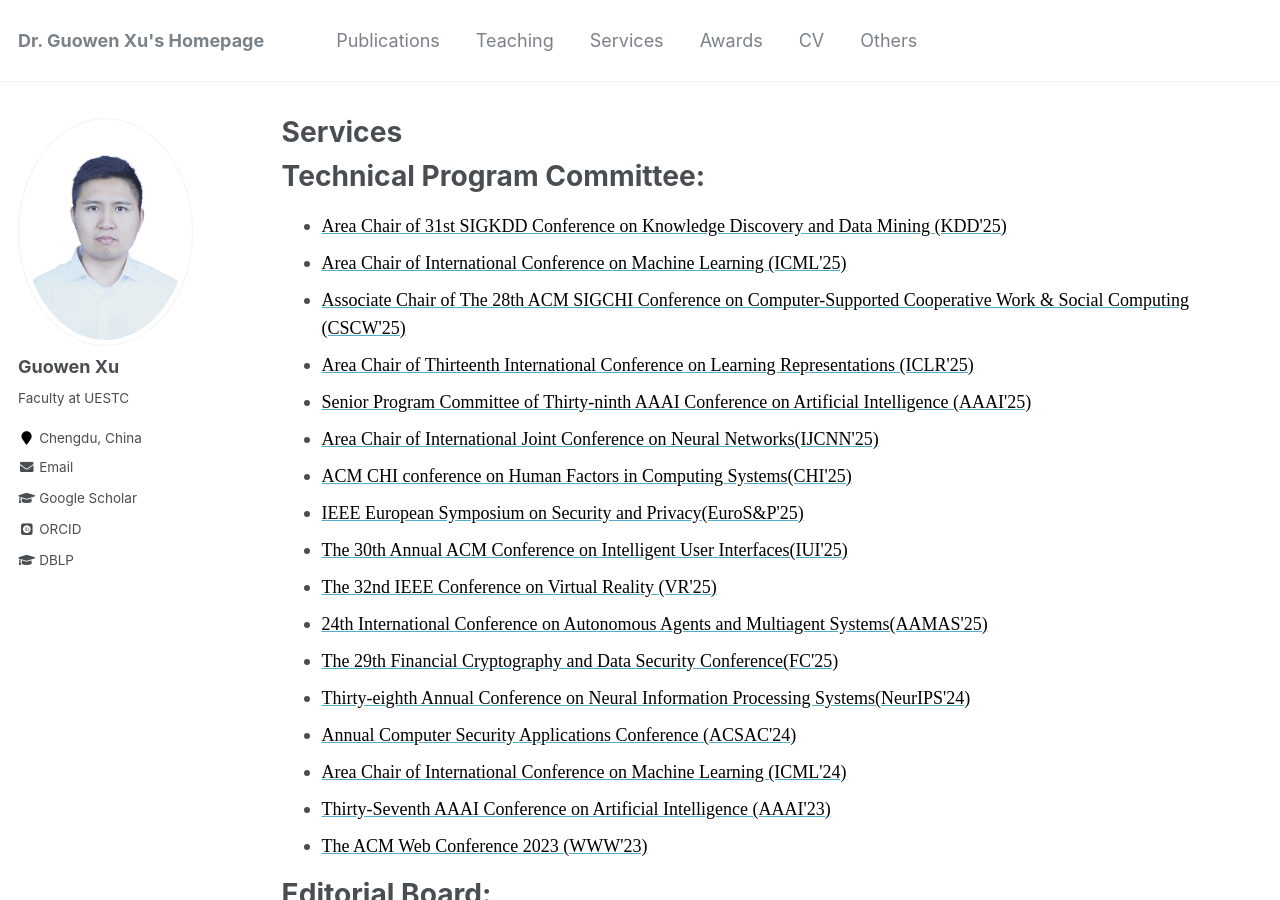
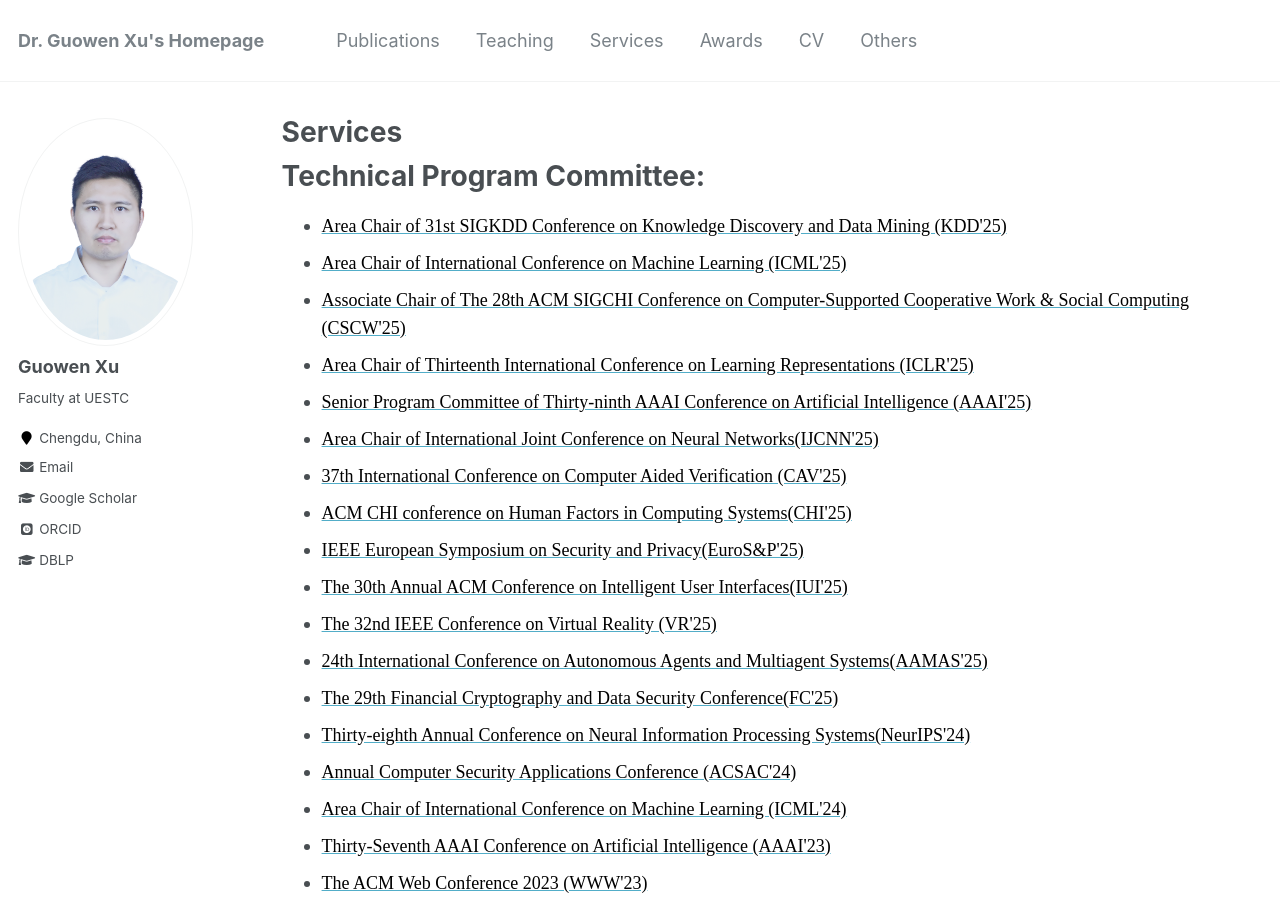
Before and after one commit to Guowen-xu/guowen-xu.github.io, a Jekyll site: the page built from _pages/services.md, in a window 1280 px wide and 900 px high. Built offline with Jekyll 4.4.1, drawn with Linux system fonts in a browser that asks for light colours; some web fonts are replaced.

Commit message:
Update services.md

```diff
--- a/_pages/services.md
+++ b/_pages/services.md
@@ -12,6 +12,7 @@ Technical Program Committee:
 *   [<font face="Times New Roman" color=black size=4> Area Chair of Thirteenth International Conference on Learning Representations (ICLR'25)</font>](https://iclr.cc/Conferences/2025)
 *  [<font face="Times New Roman" color=black size=4>Senior Program Committee of Thirty-ninth AAAI Conference on Artificial Intelligence (AAAI'25)</font>](https://aaai.org/Conferences/AAAI-23/)
 *  [<font face="Times New Roman" color=black size=4>Area Chair of International Joint Conference on Neural Networks(IJCNN'25)</font>](https://2025.ijcnn.org)
+*  [<font face="Times New Roman" color=black size=4>37th International Conference on Computer Aided Verification (CAV'25)</font>](https://chi2025.acm.org)
 *    [<font face="Times New Roman" color=black size=4>ACM CHI conference on Human Factors in Computing Systems(CHI'25)</font>](https://chi2025.acm.org)
 *  [<font face="Times New Roman" color=black size=4>IEEE European Symposium on Security and Privacy(EuroS&P'25)</font>](https://eurosp2025.ieee-security.org/committee-program.html)
 * [<font face="Times New Roman" color=black size=4>The 30th Annual ACM Conference on Intelligent User Interfaces(IUI'25)</font>](https://iui.acm.org/2025/)
```
